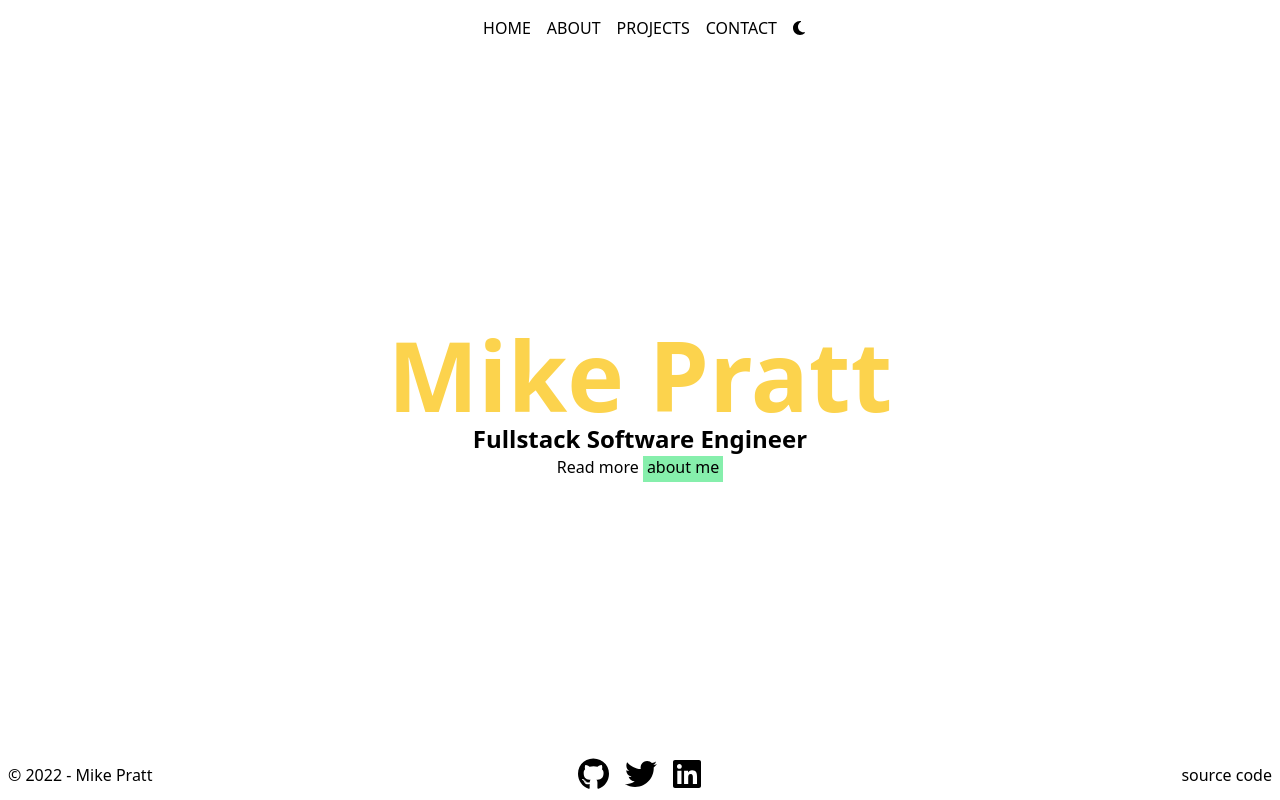
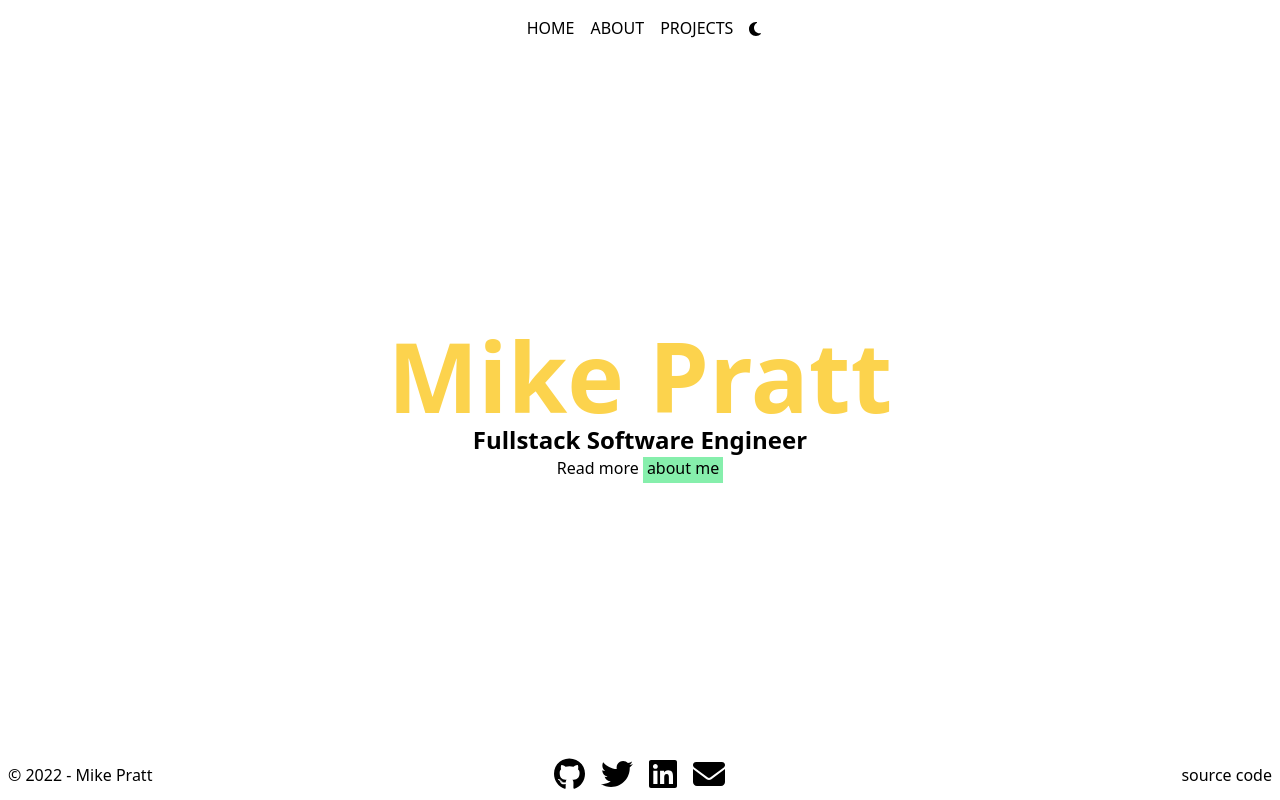
Before and after one commit to mj3f/personal-website, a Next.js app: page / in a window 1280 px wide. Built offline with nearby package versions, Linux system fonts and the light colour scheme.

Commit message:
Fixed issue causing navbar height to increase, pushing content below it down when hovering over a link. Added dark mode text white to about page. Added email icon to footer, remove contact link from navbar,.

```diff
--- a/components/Footer.tsx
+++ b/components/Footer.tsx
@@ -2,6 +2,7 @@ import React from "react";
 import Link from "next/link";
 import { FontAwesomeIcon } from "@fortawesome/react-fontawesome";
 import { faGithub, faLinkedin, faTwitter } from "@fortawesome/free-brands-svg-icons";
+import { faEnvelope } from "@fortawesome/free-solid-svg-icons";
 
 const Footer: React.FC = () => {
     const anchorClass = "px-2 hover:text-amber-300 dark:hover:text-amber-300"; // FIXME: hover in dark mode not working
@@ -13,13 +14,16 @@ const Footer: React.FC = () => {
             </div>
             <div className="flex w-full justify-center">
                 <Link href="https://github.com/mj3f/">
-                    <a className={anchorClass}><FontAwesomeIcon icon={faGithub} size={'2x'} className="dark:text-white"/></a>
+                    <a className={anchorClass}><FontAwesomeIcon icon={faGithub} size={'2x'} className="dark:text-white" /></a>
                 </Link>
                 <Link href="https://twitter.com/mikej3f/">
-                    <a className={anchorClass}><FontAwesomeIcon icon={faTwitter} size={'2x'} className="dark:text-white"/></a>
+                    <a className={anchorClass}><FontAwesomeIcon icon={faTwitter} size={'2x'} className="dark:text-white" /></a>
                 </Link>
                 <Link href="https://www.linkedin.com/in/michael-pratt-650046123/">
-                    <a className={anchorClass}><FontAwesomeIcon icon={faLinkedin} size={'2x'} className="dark:text-white"/></a>
+                    <a className={anchorClass}><FontAwesomeIcon icon={faLinkedin} size={'2x'} className="dark:text-white" /></a>
+                </Link>
+                <Link href="mailto:mikep2319@me.com" aria-label="email">
+                    <a className={anchorClass}><FontAwesomeIcon icon={faEnvelope} size={'2x'} className="dark:text-white" /></a>
                 </Link>
             </div>
             <div className="flex w-full justify-center md:justify-end">
--- a/components/Navbar.tsx
+++ b/components/Navbar.tsx
@@ -17,7 +17,7 @@ export default function Navbar() {
     }, [theme]);
 
 
-    const anchorClass = "p-2 font-medium uppercase hover:border-b-2 border-amber-300 dark:text-white";
+    const anchorClass = "p-2 font-medium uppercase border-b-2 border-transparent hover:border-amber-300 dark:text-white";
 
     let darkModeToggleButton;
 
@@ -43,9 +43,6 @@ export default function Navbar() {
             <Link href="/">
                 <a className={anchorClass}>Projects</a>
             </Link>
-            <Link href="/">
-                <a className={anchorClass}>Contact</a>
-            </Link>
             {/*<Link href="/">*/}
             {/*    <a className={anchorClass}>Photography?</a>*/}
             {/*</Link>*/}
--- a/pages/about.tsx
+++ b/pages/about.tsx
@@ -4,7 +4,7 @@ import Image from "next/image";
 export default function About() {
     return (
         <Layout>
-            <div className="flex flex-col p-10 h-full w-full justify-start items-center">
+            <div className="flex flex-col p-10 h-full w-full justify-start items-center dark:text-white">
                 <h1 className="flex justify-start w-full text-4xl md:text-6xl font-bold">Hey, I'm Mike 👋</h1>
                 <div className="flex pt-5">
                     <article className="flex flex-col md:w-2/3">
```
